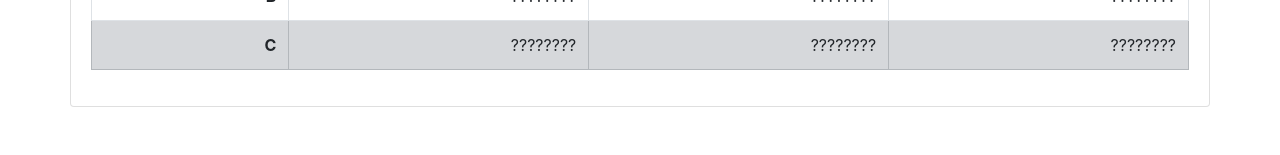
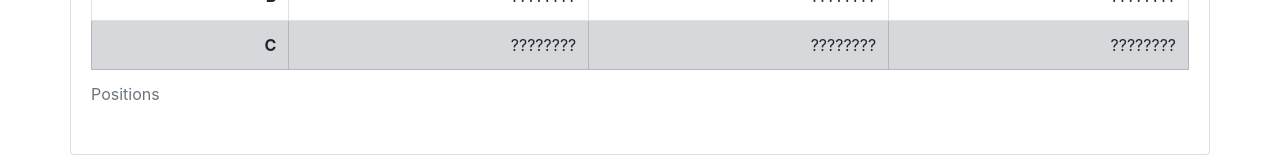
Before and after one commit to WayneChang65/fake-device, a website: page web_ui/milling/index.html in a window 1280 px wide. Shown: the part 767-922 px from the top of the page. Before the commit the page ends 874 px from the top, so only its background shows below. Drawn offline with Linux system fonts and the light colour scheme; no server answers.

Commit message:
fix: Add a description to this table.[SQ]

```diff
--- a/web_ui/milling/index.html
+++ b/web_ui/milling/index.html
@@ -30,6 +30,7 @@
                     <h6 class="card-title">POSITION (Unit: mm or degree)</h6>
 
                     <table class="table table-bordered">
+                        <caption>Positions</caption>
                         <thead>
                             <tr class="table-primary">
                                 <th class="text-right" scope="col">Axis</th>
```
